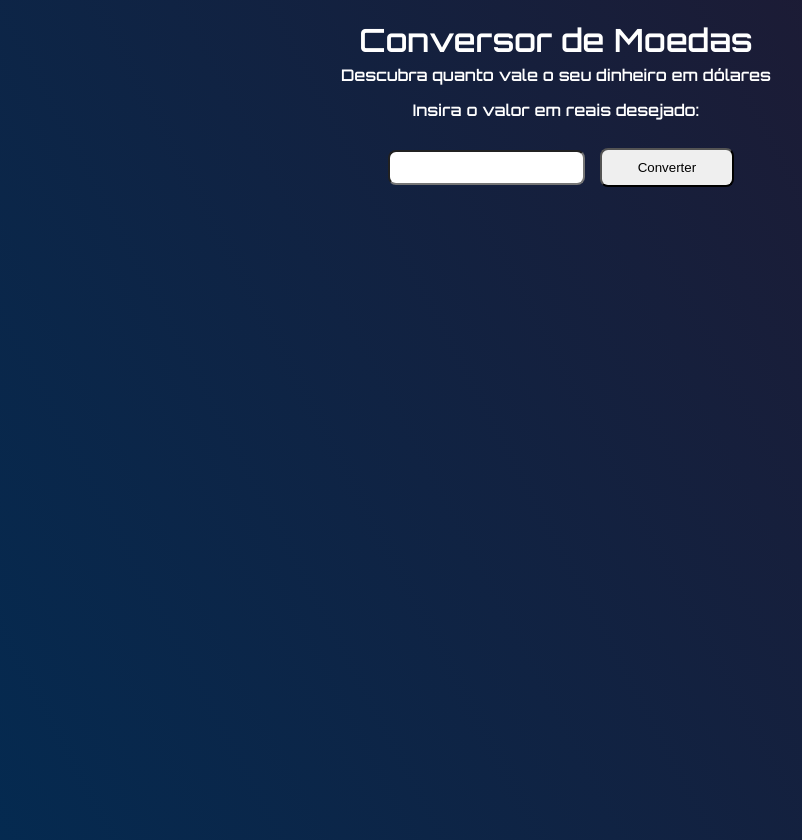
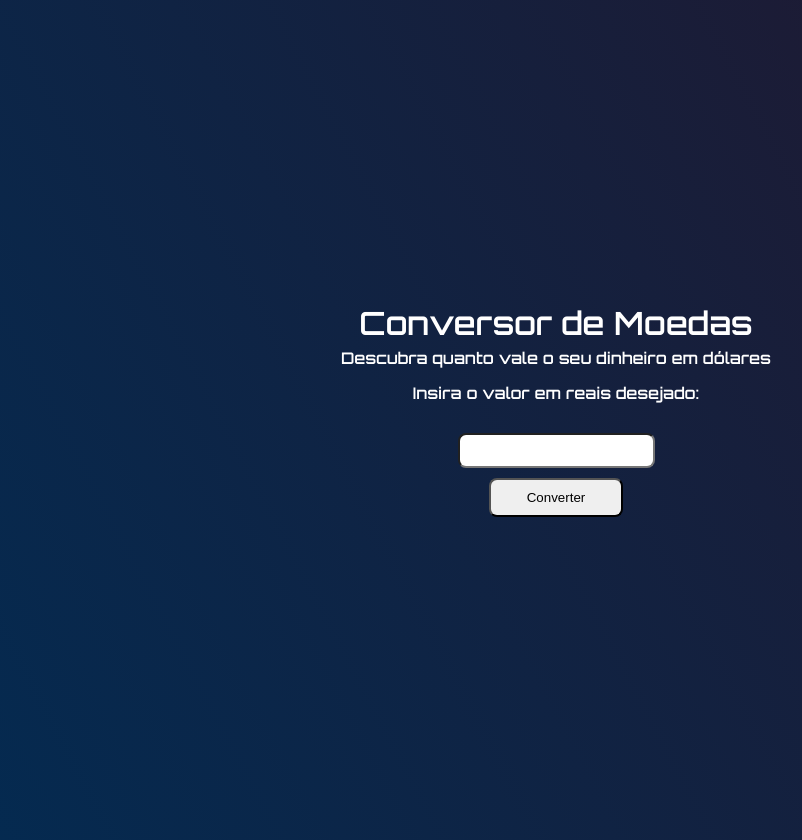
Before and after one commit to Rafs-Carbonera/conversor-de-moedas, a plain HTML site: page index.html in a window 1280 px wide. Shown: the whole page, without its empty margins (84-886 px from the left). Drawn offline with Linux system fonts and the light colour scheme.

Commit message:
Adicionando display flex para centralizar.

```diff
--- a/styles.css
+++ b/styles.css
@@ -2,12 +2,6 @@
     margin: 0;
     padding: 0;
 }
-
-.container {
-    text-align: center;
-    padding: 20px;
-    height: 100vh;
-  }
 
 body {
     background-color: #032b52;
@@ -15,6 +9,15 @@ body {
     background-repeat: no-repeat;
     font-family: 'Orbitron', sans-serif;
     color: white;
+}
+
+.container {
+    display: flex;
+    flex-direction: column;
+    justify-content: center;
+    align-items: center;
+    min-height: 100vh;
+    padding: 20px;
 }
 
 .container__titulo {
```
